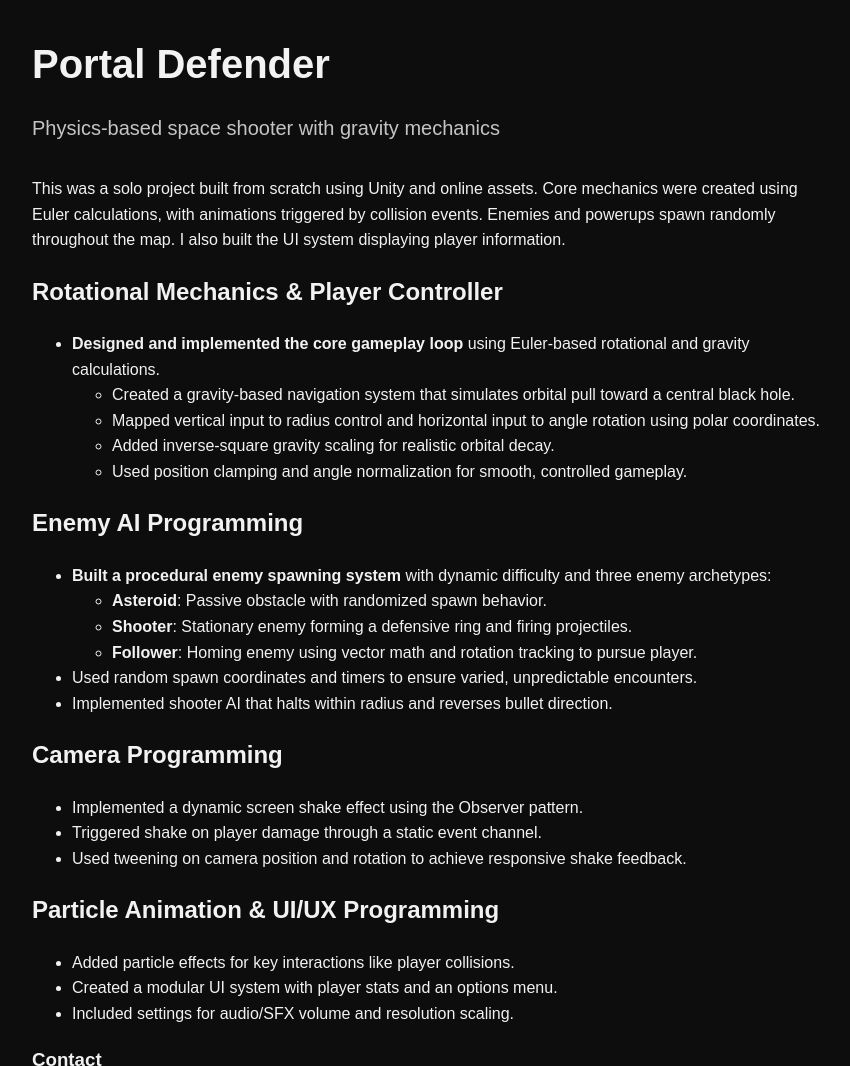
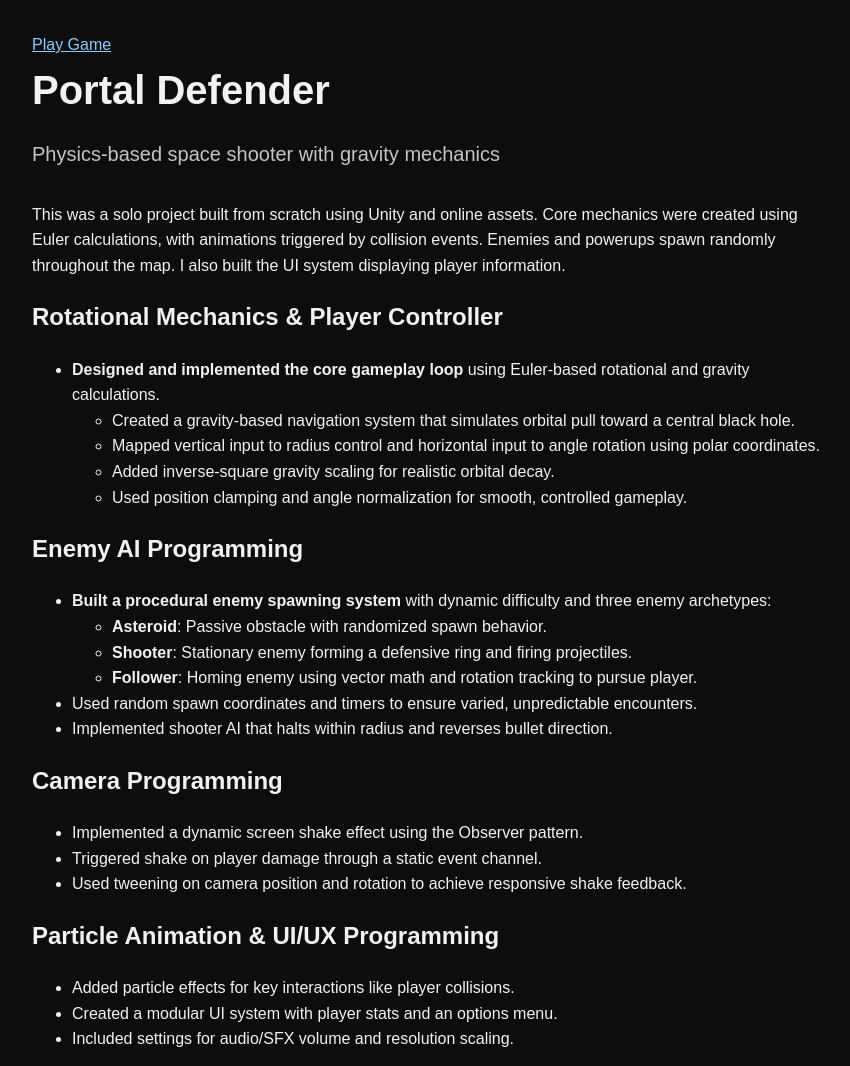
Before and after one commit to agotetyx/portfolio-backend, a website: page public/pages/portal.html in a window 1280 px wide. Shown: the top 1066 px of the page, without its empty margins (0-850 px from the left). Drawn offline with Linux system fonts and the light colour scheme.

Commit message:
game images added. play button added to portal

```diff
--- a/public/pages/portal.html
+++ b/public/pages/portal.html
@@ -13,6 +13,7 @@
     a { color: #88ccff; }
   </style>
 </head>
+<a href="https://portfolio-backend-huz3.onrender.com/portal-build/index.html" target="_blank">Play Game</a>
 <body>
   <div class="content">
     <header>Portal Defender</header>
```
Also changed, not shown: public/images/bonus tracker tween.gif (added), public/images/erinMenuMain.jpg (added), public/images/erinMenuOptions.jpg (added), public/images/player flash.gif (added), public/images/portalCamera.jpg (added), public/images/portalEnemySpawn.jpg (added), public/images/portalPlayerMovement.jpg (added), public/images/yaoshiCinematography.jpg (added), 2 other files.
